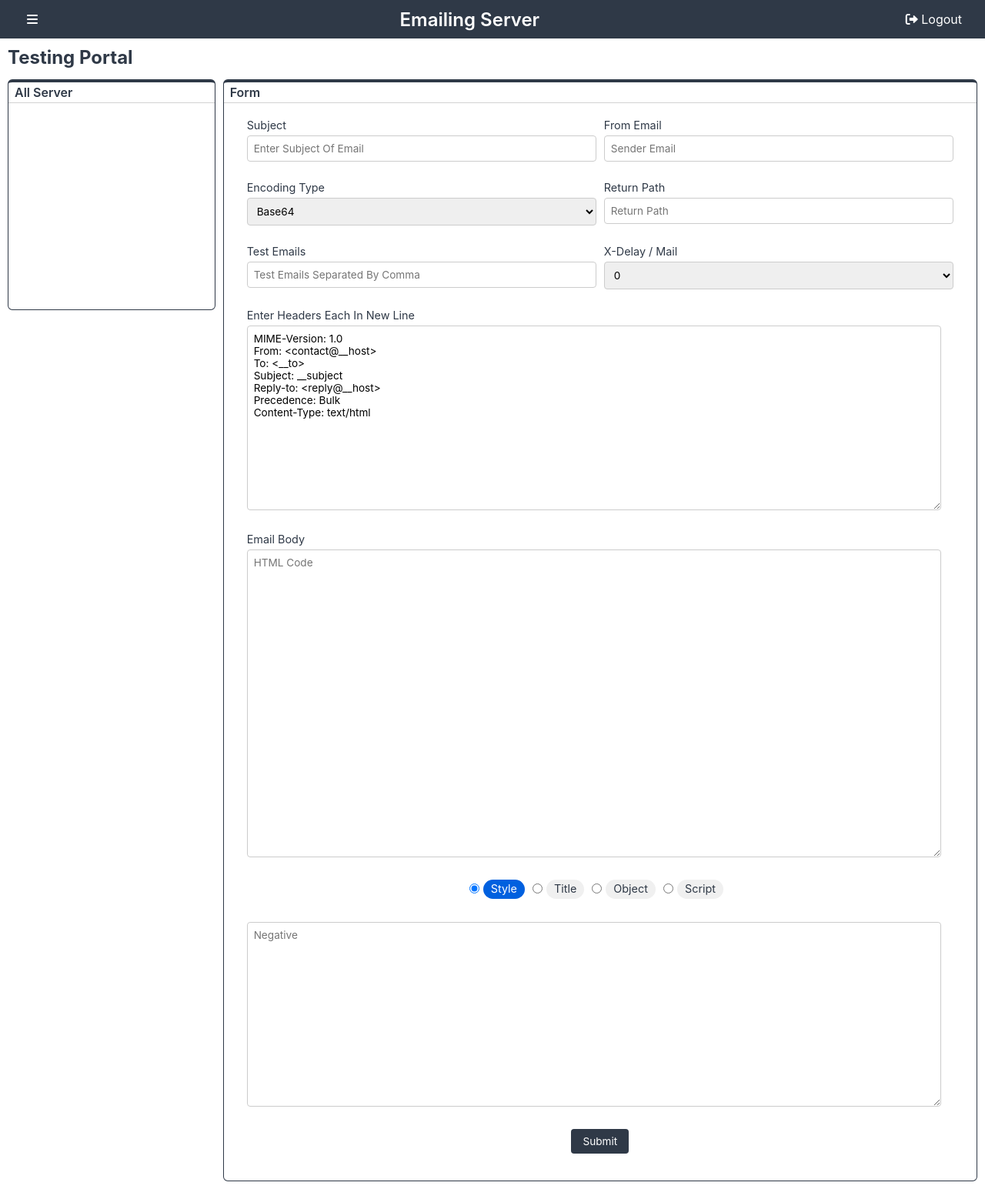
After one commit to collectivewinca/emailing-server, a PHP site: page /testing.php in a window 1280 px wide. The commit adds this page. Shown: the whole page at 77% size. Run offline with PHP 8.4, Linux system fonts and the light colour scheme; the visitor is signed in with stand-in values (Sample User, id 1); some libraries are stand-ins or nearby versions.

Commit message:
add: Email form & Side Nav bar

```diff
--- /dev/null
+++ b/sidebar.php
@@ -0,0 +1,258 @@
+
+<!DOCTYPE html>
+<html lang="en">
+<head>
+    <link rel="stylesheet" href="https://use.fontawesome.com/releases/v5.8.1/css/all.css">
+    <meta charset="UTF-8">
+    <meta http-equiv="X-UA-Compatible" content="IE=edge">
+    <meta name="viewport" content="width=device-width, initial-scale=1.0">
+    <title>Document</title>
+    <style>
+    @import url('https://fonts.googleapis.com/css2?family=Open+Sans&display=swap');
+
+*{
+	list-style: none;
+	text-decoration: none;
+	margin: 0;
+	padding: 0;
+	box-sizing: border-box;
+	font-family: 'Open Sans', sans-serif;
+}
+
+body{
+    background: white;
+}
+.top_navbar {
+    display: flex;
+    justify-content: space-between;
+    align-items: center;
+    background: #2f3947;
+    height: 50px;
+    padding: 0 10px;
+
+}
+
+.top_navbar h1 {
+    color: #fff;
+    margin: 0;
+    font-weight: 600;
+    font-size: 1.5rem;
+}
+
+.links a {
+    color: #fff;
+    margin-left: 10px;
+    text-decoration: none;
+}
+
+.links a:hover {
+    color: #a2ecff;
+}
+
+
+
+.wrapper .sidebar{
+	background: #2f3947;
+	position: fixed;
+	top: 0;
+	left: 0;
+	width: 225px;
+	height: 100%;
+	padding: 20px 0;
+	transition: all 0.5s ease;
+}
+
+.wrapper .sidebar .profile{
+	margin-bottom: 30px;
+	text-align: center;
+}
+
+.wrapper .sidebar .profile img{
+	display: block;
+	width: 100px;
+	height: 100px;
+    border-radius: 50%;
+	margin: 0 auto;
+}
+
+.wrapper .sidebar .profile h3{
+	color: #ffffff;
+	margin: 20px 10px;
+    font-size: 1.2rem;
+    font-weight: 500;
+}
+
+.wrapper .sidebar .profile p{
+	color: rgb(206, 240, 253);
+	font-size: 14px;
+}
+
+.wrapper .sidebar ul li a{
+	display: block;
+	padding: 13px 30px;
+	border-bottom: 1px solid #2f3947;
+	color: rgb(241, 237, 237);
+	font-size: 16px;
+	position: relative;
+}
+
+.wrapper .sidebar ul li a .icon{
+	color: #dee4ec;
+	width: 30px;
+	display: inline-block;
+}
+
+
+
+.wrapper .sidebar ul li a:hover,
+.wrapper .sidebar ul li a.active{
+	color: #0c7db1;
+
+	background:white;
+    border-right: 2px solid #2f3947;
+}
+
+.wrapper .sidebar ul li a:hover .icon,
+.wrapper .sidebar ul li a.active .icon{
+	color: #0c7db1;
+}
+
+.wrapper .sidebar ul li a:hover:before,
+.wrapper .sidebar ul li a.active:before{
+	display: block;
+}
+
+.wrapper .section{
+	width: calc(100% - 225px);
+	margin-left: 225px;
+	transition: all 0.5s ease;
+}
+
+.wrapper .section .top_navbar{
+	background: #2f3947;;
+	height: 50px;
+	display: flex;
+	align-items: center;
+	padding: 0 30px;
+
+}
+
+.wrapper .section .top_navbar .hamburger a{
+	font-size: 28px;
+	color: #f4fbff;
+}
+.wrapper .sidebar ul {
+    padding: 0;
+    margin: 0;
+    text-align: left;
+}
+
+
+.wrapper .section .top_navbar .hamburger a:hover{
+	color: #a2ecff;
+}
+.hamburger{
+    cursor: pointer;
+    color: #fff;
+    padding: 2px 5px;
+    border: 1px transparent #fff;
+    border-radius: 5px;
+}
+.hamburger:hover{
+
+}
+
+
+
+body.active .wrapper .sidebar{
+	left: -225px;
+}
+
+body.active .wrapper .section{
+	margin-left: 0;
+	width: 100%;
+}
+
+    </style>
+</head>
+<body class="active">
+    <div class="wrapper">
+        <div class="section">
+            <div class="top_navbar">
+                <div class="hamburger">
+                    <span>
+                        <i class="fas fa-bars"></i>
+                    </span>
+                </div>
+                <h1>Emailing Server</h1> <!-- Title -->
+                <div class="links">
+                    <a href="logout.php"><i class="fas fa-sign-out-alt"></i>&nbsp;Logout</a>
+                </div>
+            </div>
+        </div>
+        <div class="sidebar">
+            <div class="profile">
+                <h3>Navigation</h3>
+            </div>
+            <ul>
+                <li>
+                    <a href="#" >
+                        <span class="icon"><i class="fas fa-home"></i></span>
+                        <span class="item">My Dashboard</span>
+                    </a>
+                </li>
+                <li>
+                    <a href="#">
+                        <span class="icon"><i class="fas fa-boxes"></i></span>
+                        <span class="item">Inventory</span>
+                    </a>
+                </li>
+                <li>
+                    <a href="profile.php">
+                        <span class="icon"><i class="fas fa-user-circle"></i></span>
+                        <span class="item">Profile</span>
+                    </a>
+                </li>
+                <li>
+                    <a href="#">
+                        <span class="icon"><i class="fas fa-bullhorn"></i></span>
+                        <span class="item">Campaign</span>
+                    </a>
+                </li>
+                <li>
+                    <a href="testing.php">
+                        <span class="icon"><i class="fas fa-vial"></i></span>
+                        <span class="item">Testing</span>
+                    </a>
+                </li>
+                <li>
+                    <a href="#">
+                        <span class="icon"><i class="fas fa-chart-line"></i></span>
+                        <span class="item">Production</span>
+                    </a>
+                </li>
+                <li>
+                    <a href="#">
+                        <span class="icon"><i class="fas fa-user-shield"></i></span>
+                        <span class="item">File Suppress</span>
+                    </a>
+                </li>
+                <li>
+                    <a href="#">
+                        <span class="icon"><i class="fas fa-sign-out-alt"></i></span>
+                        <span class="item">Logout</span>
+                    </a>
+                </li>
+            </ul>
+        </div>
+    </div>
+    <script>
+    var hamburger = document.querySelector(".hamburger");
+    var body = document.querySelector("body");
+    hamburger.addEventListener("click", function() {
+        body.classList.toggle("active");
+    });
+</script>
+
+</body>
+</html>
--- a/style.css
+++ b/style.css
@@ -4,7 +4,7 @@
     font-size: 16px;
 }
 body {
-    background-color: #435165;
+    background-color: #ffffff;
 }
 .login {
     width: 400px;
@@ -94,7 +94,7 @@ body {
     color: #eaebed;
 }
 body.loggedin {
-    background-color: #f3f4f7;
+    background-color: #ffffff;
 }
 .content {
     width: 1000px;
--- /dev/null
+++ b/testing.php
@@ -0,0 +1,265 @@
+<?php
+// We need to use sessions, so you should always start sessions using the below code.
+session_start();
+// If the user is not logged in redirect to the login page...
+if (!isset($_SESSION['loggedin'])) {
+    header('Location: index.html');
+    exit;
+}
+
+?>
+<?php include 'sidebar.php'; ?>
+
+<!DOCTYPE html>
+<html>
+<head>
+    <meta charset="utf-8">
+    <link href="style.css" rel="stylesheet" type="text/css">
+    <link rel="stylesheet" href="https://cdnjs.cloudflare.com/ajax/libs/font-awesome/6.2.0/css/all.min.css" integrity="sha512-xh6O/CkQoPOWDdYTDqeRdPCVd1SpvCA9XXcUnZS2FmJNp1coAFzvtCN9BmamE+4aHK8yyUHUSCcJHgXloTyT2A==" crossorigin="anonymous" referrerpolicy="no-referrer">
+    <style>
+       .container {
+           display: flex;
+           flex-direction: column;
+           padding: 10px 10px;
+           color:#2f3947;
+           gap: 4px;
+       }
+       .title-div {
+           font-size: 24px;  /* Adjust font size as needed */
+           font-weight: bold;
+           margin-bottom: 10px;
+       }
+       .sub-container {
+           display: flex;
+           flex-direction: row;
+           gap: 10px;
+       }
+       .left-div, .right-div {
+           height: 300px;
+           border: 1px solid #2f3947;
+           border-top: 4px solid #2f3947;
+           border-radius: 6px;
+       }
+       .left-div {
+           width: 22%;
+       }
+       .right-div {
+           width: 80%;
+           display: flex;
+           height: 100%;
+           flex-direction: column;
+       }
+       .left-title, .right-title{
+        width: 100%;
+        padding: 3px 8px;
+        font-weight: 600;
+        border-bottom: 1px solid lightgray
+       }
+       .form-container {
+           width: 100%;
+           margin: 0 auto;
+           padding: 20px 30px;
+           display: flex;
+           flex-wrap: wrap;
+           gap: 10px;
+       }
+
+       .form-group {
+           flex: 1 1 calc(50% - 10px); /* Two inputs per row */
+           margin-bottom: 15px;
+       }
+
+       @media (max-width: 768px) {
+           .form-group {
+               flex: 1 1 100%; /* One input per row on smaller screens */
+           }
+       }
+
+       .form-group label {
+           display: block;
+           margin-bottom: 5px;
+           font-size: 0.9rem;
+           color: #2f3947;
+       }
+
+
+
+       input[type="text"],
+       select,
+       textarea {
+           width: 100%;
+           padding: 8px;
+           border: 1px solid #ccc;
+           border-radius: 4px;
+           font-size: 0.85rem;
+       }
+
+       /* .radio-group input[type="radio"] {
+           display: none;
+       } */
+       .radio-group{
+              display: flex;
+              align-items: center;
+       }
+
+       .radio-group label {
+           display: inline-block;
+           padding: 3px 10px;
+           background-color: #f0f0f0;
+           border-radius: 40px;
+           cursor: pointer;
+           padding-bottom: 5px
+       }
+
+       .radio-group input[type="radio"]:checked + label {
+           background-color: #0060df;
+           color: #fff;
+       }
+       .form-textarea {
+    width: 100%;
+    margin-bottom: 15px;
+}
+
+.form-textarea label {
+    display: block;
+    margin-bottom: 5px;
+    font-size: 0.9rem;
+    color: #2f3947;
+}
+
+.form-textarea textarea {
+    width: calc(100% - 16px); /* Adjust for the textarea padding */
+    padding: 8px;
+    border: 1px solid #ccc;
+    border-radius: 4px;
+    font-size: 0.85rem;
+
+}
+
+.radio-group {
+    display: flex;
+    flex-direction: row;
+    justify-content: center;
+    align-items: center; /* Align radio buttons and labels horizontally */
+}
+
+.radio-group label {
+    margin-right: 10px;
+
+}
+
+.form-textarea button.submitBtn {
+    padding: 8px 15px;
+    background-color: #2f3947;
+    border: none;
+    border-radius: 4px;
+    color: #fff;
+    cursor: pointer;
+    font-size: 0.85rem;
+    margin: 0 auto; /* Center the button */
+    display: block; /* Ensure it takes up full width */
+}
+
+
+.form-textarea button.submitBtn:hover {
+    background-color: #000;
+}
+
+   </style>
+</head>
+<body class="loggedin">
+<div class="">
+<div class="container">
+ <div class="title-div">Testing Portal</div>
+ <div class="sub-container">
+   <div class="left-div">
+     <div class="left-title">All Server</div>
+     </div>
+   <div class="right-div">
+     <div class="right-title">Form</div>
+     <div class="form-container">
+        <div class="form-group">
+            <label for="esubject">Subject</label>
+            <input type="text" id="esubject" required placeholder="Enter Subject Of Email" name="esubject">
+        </div>
+        <div class="form-group">
+            <label for="efrom">From Email</label>
+            <input type="text" id="efrom" required placeholder="Sender Email" name="efrom">
+        </div>
+        <div class="form-group">
+            <label for="encodingtype">Encoding Type</label>
+            <select name="encodingtype" id="encodingtype">
+                <option value="base64">Base64</option>
+                <option value="quoted">Quoted</option>
+                <option value="plain">Plain</option>
+                <option value="hex">Hex</option>
+            </select>
+        </div>
+        <div class="form-group">
+            <label for="returnpath">Return Path</label>
+            <input type="text" id="returnpath" placeholder="Return Path" name="returnpath">
+        </div>
+        <div class="form-group">
+            <label for="etest">Test Emails</label>
+            <input type="text" id="etest" required placeholder="Test Emails Separated By Comma" name="etest">
+        </div>
+        <div class="form-group">
+            <label for="xdelay">X-Delay / Mail</label>
+            <select id="xdelay" name="xdelay">
+                <option value="0">0</option>
+                <option value="1000">1000</option>
+                <option value="5000">5000</option>
+                <option value="10000">10000</option>
+                <option value="20000">20000</option>
+                <option value="50000">50000</option>
+                <option value="100000">100000</option>
+                <option value="200000">200000</option>
+                <option value="500000">500000</option>
+                <option value="1000000">1000000</option>
+                <option value="1500000">1500000</option>
+                <option value="2000000">2000000</option>
+                <option value="2500000">2500000</option>
+                <option value="3000000">3000000</option>
+                <option value="3500000">3500000</option>
+                <option value="4000000">4000000</option>
+                <option value="4500000">4500000</option>
+                <option value="5000000">5000000</option>
+            </select>
+        </div>
+        <div class="form-textarea">
+            <label for="headerstext">Enter Headers Each In New Line</label>
+            <textarea required id="headerstext" style="height: 15rem;" placeholder="Enter Headers one in a line" name="headerstext">MIME-Version: 1.0
+From: &lt;contact@__host&gt;
+To: &lt;__to&gt;
+Subject: __subject
+Reply-to: &lt;reply@__host&gt;
+Precedence: Bulk
+Content-Type: text/html</textarea>
+        </div>
+        <div class="form-textarea">
+            <label for="htmlcode">Email Body</label>
+            <textarea id="htmlcode" required placeholder="HTML Code" style="height: 25rem;" name="htmlcode"></textarea>
+        </div>
+        <div class="form-textarea radio-group">
+            <input type="radio" id="style" name="hidetype" value="style" style="margin-bottom: 7px; margin-right: 5px;" checked>
+            <label for="style">Style</label>
+            <input type="radio" id="style" name="hidetype" value="title" style="margin-bottom: 7px; margin-right: 5px;" >
+            <label for="style">Title</label>
+            <input type="radio" id="style" name="hidetype" value="object" style="margin-bottom: 7px; margin-right: 5px;">
+            <label for="style">Object</label>
+            <input type="radio" id="style" name="hidetype" value="script" style="margin-bottom: 7px; margin-right: 5px;">
+            <label for="style">Script</label>
+        </div>
+        <div class="form-textarea">
+            <textarea id="negativehtml" placeholder="Negative" style="height: 15rem;" name="negativehtml"></textarea>
+        </div>
+        <div class="form-textarea">
+            <button class="submitBtn" id="sendmailsbutton" name="sendemails">Submit</button>
+        </div>
+     </div>
+ </div>
+</div>
+</div>
+</div>
+</body>
+</html>
```
Also changed, not shown: home.php (+3 -7 lines), profile.php (+4 -8 lines).
